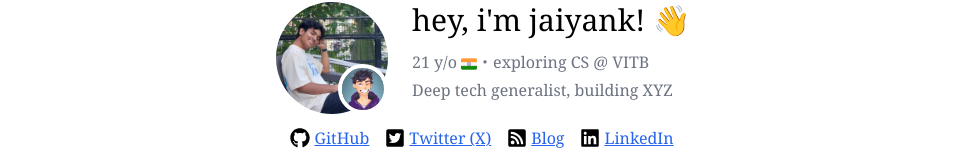
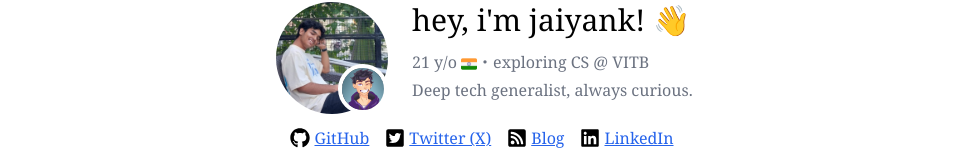
Before and after one commit to siphyshu/siphyshu.me, a Next.js app: page / in a window 1280 px wide. Shown: the part 126-294 px from the top of the page, without its empty margins (158-1121 px from the left). Built offline with nearby package versions, Linux system fonts and the light colour scheme; no server answers; the database is empty.

Commit message:
intro line fix

```diff
--- a/components/hero/HeaderSection2.jsx
+++ b/components/hero/HeaderSection2.jsx
@@ -134,7 +134,7 @@ const HeaderSection = () => {
                     </p>
 
                     <p className="text-base mb-1 text-gray-500">
-                        Deep tech generalist, building XYZ
+                        Deep tech generalist, always curious.
                     </p>
                 </div>
 
```
